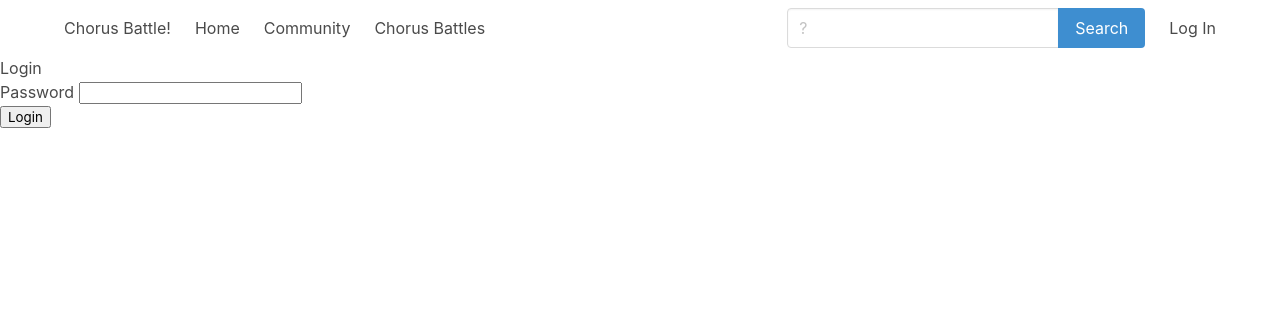
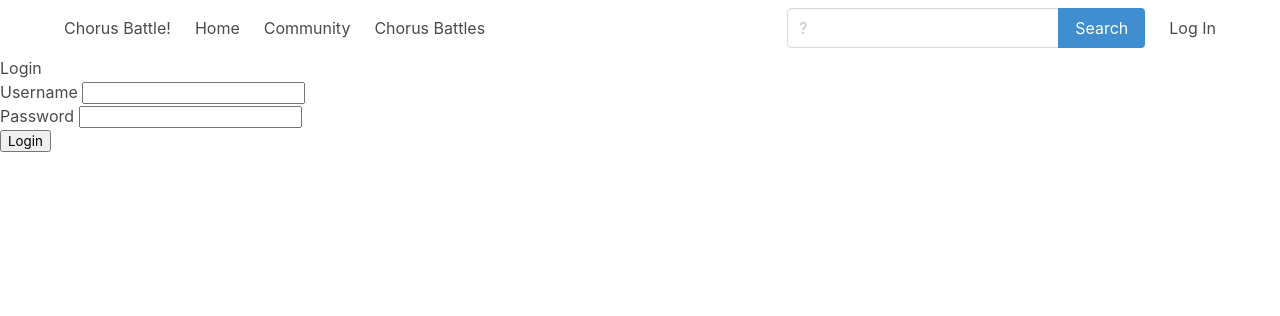
Before and after one commit to jchen2186/cb-platform, a Flask app: template cbapp/templates/login.html in a window 1280 px wide. Shown: the top 316 px of the page. Run offline with Flask 2, Linux system fonts and the light colour scheme; the template is opened without the code that fills it: values that come from a table or form of the project are taken from there, others are empty; some libraries are stand-ins or nearby versions.

Commit message:
implemented login and logout functionality

```diff
--- a/cbapp/templates/login.html
+++ b/cbapp/templates/login.html
@@ -7,12 +7,26 @@
       {{ form.hidden_tag() }}
 
       <div class="form-group">
-        {{ form.email.label }}
-        {{ form.email }}
+        {{ form.username.label }}
+
+          {% if form.username.errors %}
+            {% for error in form.username.errors %}
+              <p class="error-message">{{ error }}</p>
+            {% endfor %}
+          {% endif %}
+
+        {{ form.username }}
       </div>
 
       <div class="form-group">
         {{ form.password.label }}
+
+          {% if form.password.errors %}
+            {% for error in form.password.errors %}
+              <p class="error-message">{{ error }}</p>
+            {% endfor %}
+          {% endif %}
+
         {{ form.password }}
       </div>
 
```
